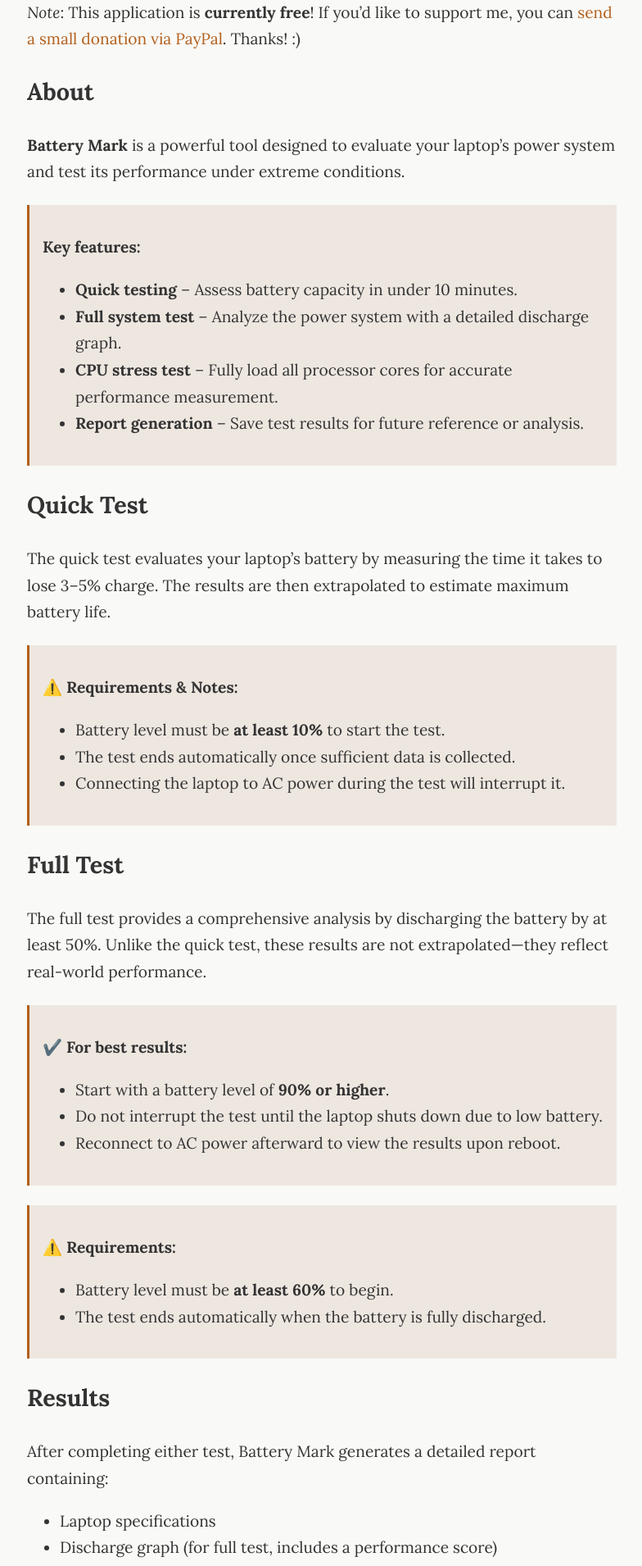
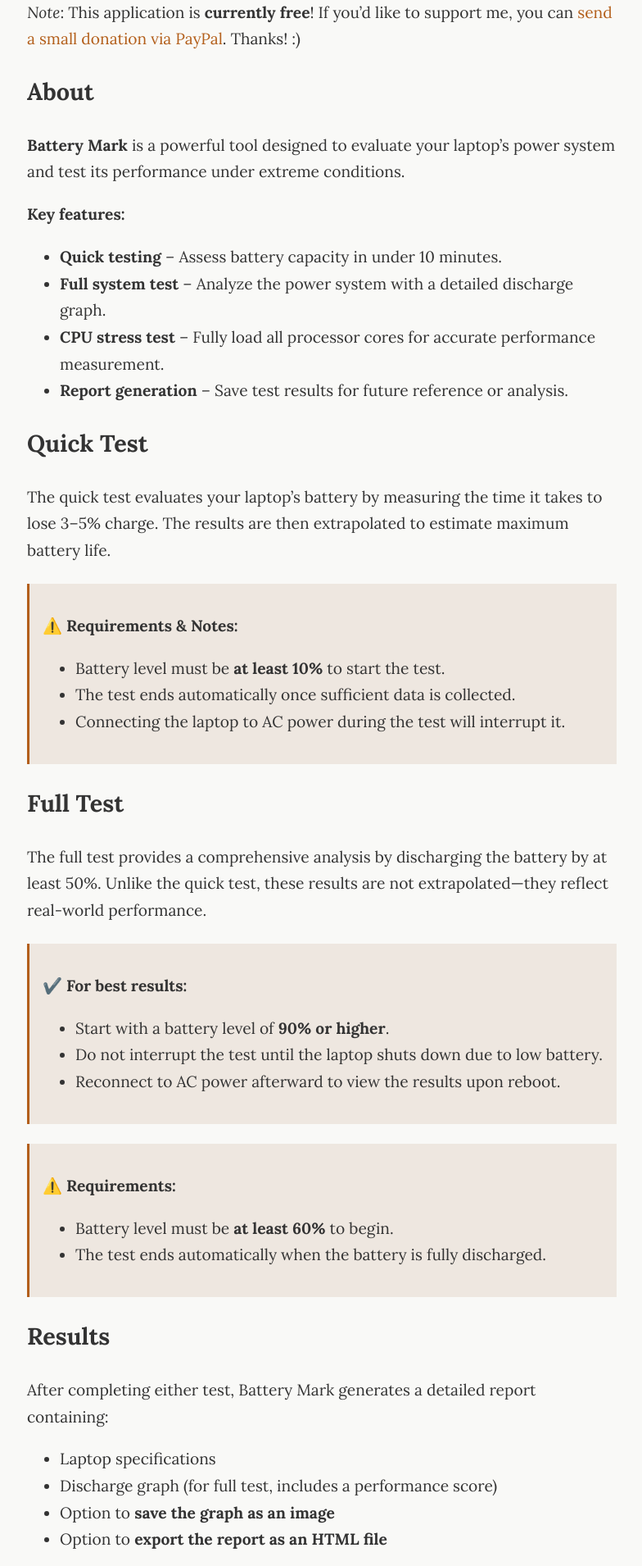
Before and after one commit to chermenin/chermenin.ru, a Jekyll site: the page built from bmark/index.md, in a window 1280 px wide. Shown: the part 886-2796 px from the top of the page at 82% size, without its empty margins (247-1031 px from the left). Built offline with Jekyll 4.4.1, drawn with Linux system fonts in a browser that asks for light colours.

```diff
--- a/bmark/index.md
+++ b/bmark/index.md
@@ -38,11 +38,11 @@ _Note_: This application is **currently free**! If you'd like to support me, you
 
 **Battery Mark** is a powerful tool designed to evaluate your laptop’s power system and test its performance under extreme conditions.
 
-> **Key features:**
-> - **Quick testing** – Assess battery capacity in under 10 minutes.
-> - **Full system test** – Analyze the power system with a detailed discharge graph.
-> - **CPU stress test** – Fully load all processor cores for accurate performance measurement.
-> - **Report generation** – Save test results for future reference or analysis.
+**Key features:**
+- **Quick testing** – Assess battery capacity in under 10 minutes.
+- **Full system test** – Analyze the power system with a detailed discharge graph.
+- **CPU stress test** – Fully load all processor cores for accurate performance measurement.
+- **Report generation** – Save test results for future reference or analysis.
 
 ## Quick Test
 
@@ -71,7 +71,7 @@ Unlike the quick test, these results are not extrapolated—they reflect real-wo
 ## Results
 
 After completing either test, Battery Mark generates a detailed report containing:
-* Laptop specifications
-* Discharge graph (for full test, includes a performance score)
-* Option to **save the graph as an image**
-* Option to **export the report as an HTML file**
+- Laptop specifications
+- Discharge graph (for full test, includes a performance score)
+- Option to **save the graph as an image**
+- Option to **export the report as an HTML file**
```
